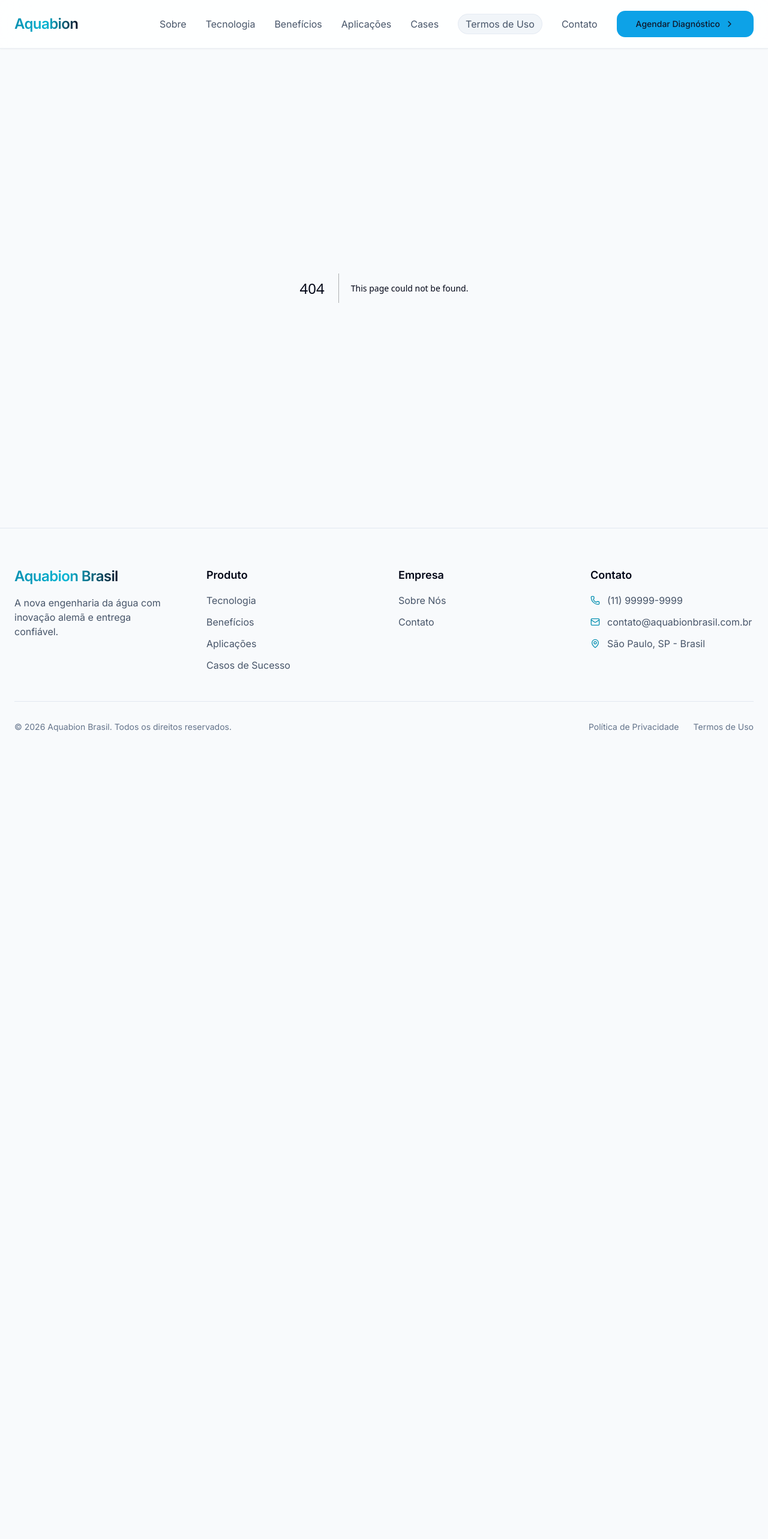
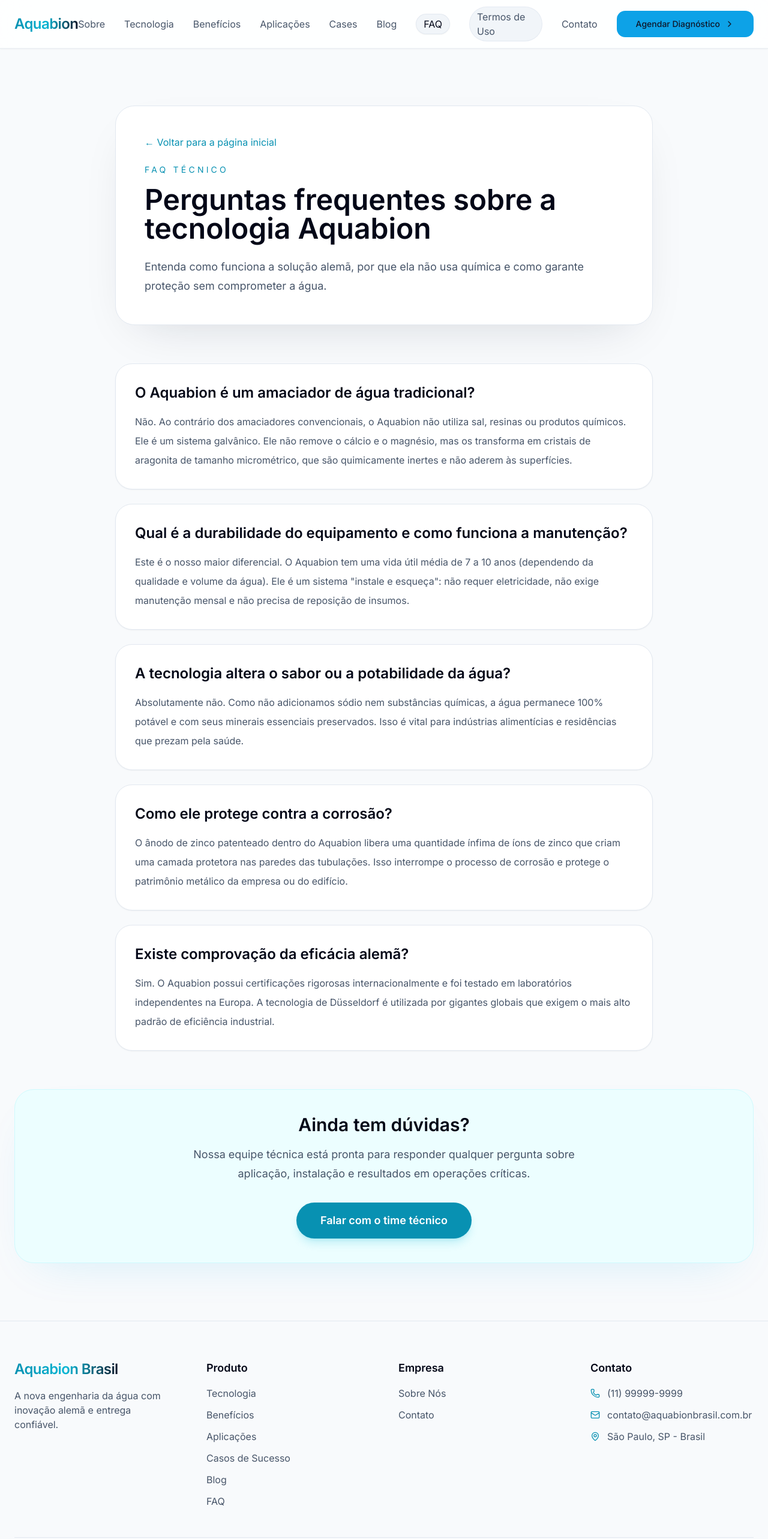
Before and after one commit to Evolvetech-Johnn/aquabion, a Next.js app: page /faq in a window 1280 px wide. Before the commit this address had no page. Shown: the top 2566 px of the page at 60% size. Before the commit the page ends 1286 px from the top, so only its background shows below. Built offline with nearby package versions, Linux system fonts and the light colour scheme.

Commit message:
feat: add Blog and FAQ pages with content and navigation updates

```diff
--- /dev/null
+++ b/src/app/blog/page.tsx
@@ -0,0 +1,60 @@
+import Link from 'next/link';
+
+export const metadata = {
+  title: 'Blog | Aquabion Brasil',
+  description: 'Insights e conteúdos sobre tratamento de água, sustentabilidade e tecnologia Aquabion.',
+};
+
+const posts = [
+  {
+    title: 'Como evitar incrustações sem usar química',
+    excerpt: 'Entenda por que o tratamento passivo com Aquabion é uma alternativa sustentável e confiável para grandes operações.',
+    href: '/blog/como-evitar-incrustacoes',
+  },
+  {
+    title: 'O impacto da água limpa na indústria',
+    excerpt: 'Veja como a qualidade da água influencia custos, eficiência e ciclos de manutenção em empresas de alto desempenho.',
+    href: '/blog/impacto-agua-industria',
+  },
+  {
+    title: 'Tecnologia alemã para processos mais previsíveis',
+    excerpt: 'Conheça os princípios da tecnologia Aquabion e como ela entrega operação contínua sem energia ativa.',
+    href: '/blog/tecnologia-alema',
+  },
+];
+
+export default function BlogPage() {
+  return (
+    <div className="min-h-screen bg-slate-50 text-slate-950 py-24">
+      <div className="container mx-auto px-6">
+        <div className="max-w-4xl mx-auto rounded-[2rem] bg-white border border-slate-200 p-12 shadow-[0_30px_80px_-40px_rgba(15,23,42,0.18)] text-center mb-16">
+          <p className="text-sm uppercase tracking-[0.3em] text-cyan-600">Blog Aquabion</p>
+          <h1 className="mt-4 text-4xl md:text-5xl font-semibold text-slate-950">
+            Conteúdo sobre água, sustentabilidade e eficiência industrial.
+          </h1>
+          <p className="mt-6 text-lg leading-8 text-slate-600">
+            Descubra artigos, análises e insights pensados para gestores de operações, engenheiros e times de manutenção.
+          </p>
+        </div>
+
+        <div className="grid gap-8 lg:grid-cols-3">
+          {posts.map((post) => (
+            <article key={post.href} className="rounded-[1.75rem] border border-slate-200 bg-white p-8 shadow-sm transition hover:-translate-y-1 hover:shadow-md">
+              <h2 className="text-2xl font-semibold text-slate-950 mb-4">{post.title}</h2>
+              <p className="text-slate-600 leading-7 mb-6">{post.excerpt}</p>
+              <Link href={post.href} className="inline-flex items-center gap-2 text-cyan-600 font-semibold hover:text-cyan-700">
+                Ler mais →
+              </Link>
+            </article>
+          ))}
+        </div>
+
+        <div className="mt-16 text-center">
+          <Link href="/contato" className="inline-flex items-center justify-center rounded-full bg-cyan-600 px-10 py-4 text-white text-lg font-semibold shadow-lg shadow-cyan-500/20 hover:bg-cyan-500">
+            Converse com nossa equipe
+          </Link>
+        </div>
+      </div>
+    </div>
+  );
+}
--- /dev/null
+++ b/src/app/faq/page.tsx
@@ -0,0 +1,77 @@
+import Link from 'next/link';
+
+export const metadata = {
+  title: 'FAQ Técnico | Aquabion Brasil',
+  description: 'Perguntas frequentes sobre a tecnologia Aquabion, seu funcionamento, manutenção e segurança da água.',
+};
+
+const faqs = [
+  {
+    question: 'O Aquabion é um amaciador de água tradicional?',
+    answer:
+      'Não. Ao contrário dos amaciadores convencionais, o Aquabion não utiliza sal, resinas ou produtos químicos. Ele é um sistema galvânico. Ele não remove o cálcio e o magnésio, mas os transforma em cristais de aragonita de tamanho micrométrico, que são quimicamente inertes e não aderem às superfícies.',
+  },
+  {
+    question: 'Qual é a durabilidade do equipamento e como funciona a manutenção?',
+    answer:
+      'Este é o nosso maior diferencial. O Aquabion tem uma vida útil média de 7 a 10 anos (dependendo da qualidade e volume da água). Ele é um sistema "instale e esqueça": não requer eletricidade, não exige manutenção mensal e não precisa de reposição de insumos.',
+  },
+  {
+    question: 'A tecnologia altera o sabor ou a potabilidade da água?',
+    answer:
+      'Absolutamente não. Como não adicionamos sódio nem substâncias químicas, a água permanece 100% potável e com seus minerais essenciais preservados. Isso é vital para indústrias alimentícias e residências que prezam pela saúde.',
+  },
+  {
+    question: 'Como ele protege contra a corrosão?',
+    answer:
+      'O ânodo de zinco patenteado dentro do Aquabion libera uma quantidade ínfima de íons de zinco que criam uma camada protetora nas paredes das tubulações. Isso interrompe o processo de corrosão e protege o patrimônio metálico da empresa ou do edifício.',
+  },
+  {
+    question: 'Existe comprovação da eficácia alemã?',
+    answer:
+      'Sim. O Aquabion possui certificações rigorosas internacionalmente e foi testado em laboratórios independentes na Europa. A tecnologia de Düsseldorf é utilizada por gigantes globais que exigem o mais alto padrão de eficiência industrial.',
+  },
+];
+
+export default function FaqPage() {
+  return (
+    <div className="min-h-screen bg-slate-50 text-slate-950 py-24">
+      <div className="container mx-auto px-6">
+        <div className="max-w-4xl mx-auto rounded-[2rem] bg-white border border-slate-200 p-12 shadow-[0_30px_80px_-40px_rgba(15,23,42,0.18)] mb-16">
+          <Link href="/" className="inline-flex items-center gap-2 text-cyan-600 hover:text-cyan-700 mb-6">
+            ← Voltar para a página inicial
+          </Link>
+          <p className="text-sm uppercase tracking-[0.3em] text-cyan-600">FAQ Técnico</p>
+          <h1 className="mt-4 text-4xl md:text-5xl font-semibold text-slate-950">
+            Perguntas frequentes sobre a tecnologia Aquabion
+          </h1>
+          <p className="mt-6 text-lg leading-8 text-slate-600">
+            Entenda como funciona a solução alemã, por que ela não usa química e como garante proteção sem comprometer a água.
+          </p>
+        </div>
+
+        <div className="grid gap-6 max-w-4xl mx-auto">
+          {faqs.map((item, index) => (
+            <article key={index} className="rounded-[1.75rem] border border-slate-200 bg-white p-8 shadow-sm">
+              <h2 className="text-2xl font-semibold text-slate-950 mb-4">{item.question}</h2>
+              <p className="text-slate-600 leading-8">{item.answer}</p>
+            </article>
+          ))}
+        </div>
+
+        <div className="mt-16 rounded-[2rem] border border-cyan-100 bg-cyan-50 p-10 text-center shadow-[0_30px_80px_-40px_rgba(14,165,233,0.18)]">
+          <h2 className="text-3xl font-semibold text-slate-950 mb-4">Ainda tem dúvidas?</h2>
+          <p className="max-w-2xl mx-auto text-lg leading-8 text-slate-600 mb-8">
+            Nossa equipe técnica está pronta para responder qualquer pergunta sobre aplicação, instalação e resultados em operações críticas.
+          </p>
+          <Link
+            href="/contato"
+            className="inline-flex items-center justify-center rounded-full bg-cyan-600 px-10 py-4 text-white text-lg font-semibold shadow-lg shadow-cyan-500/20 hover:bg-cyan-500"
+          >
+            Falar com o time técnico
+          </Link>
+        </div>
+      </div>
+    </div>
+  );
+}
--- a/src/app/page.tsx
+++ b/src/app/page.tsx
@@ -83,7 +83,7 @@
                 { number: '3x', text: 'Aumento de custos de manutenção' },
                 { number: '0%', text: 'Aditivos químicos necessários' },
               ].map((item, index) => (
-                <div key={index} className="premium-card">
+                <div key={index} className="rounded-[2rem] border border-cyan-100/70 bg-white/90 p-8 shadow-[0_20px_60px_-30px_rgba(14,165,233,0.25)]">
                   <div className="text-4xl md:text-5xl font-semibold text-slate-950 mb-3">
                     {item.number}
                   </div>
@@ -119,24 +119,24 @@
         </div>
       </AnimatedSection>
 
-      <AnimatedSection className="section-padding container-padding bg-gradient-to-r from-cyan-600 via-cyan-500 to-slate-950 text-white">
+      <AnimatedSection className="section-padding container-padding bg-gradient-to-r from-cyan-100 via-cyan-200 to-slate-950/90 text-slate-950">
         <div className="container mx-auto max-w-5xl text-center">
-          <p className="text-sm uppercase tracking-[0.3em] text-cyan-100/90">Solução para operações de alto nível</p>
-          <h2 className="mt-4 text-4xl md:text-5xl font-semibold tracking-tight">
+          <p className="text-sm uppercase tracking-[0.3em] text-cyan-700">Solução para operações de alto nível</p>
+          <h2 className="mt-4 text-4xl md:text-5xl font-semibold tracking-tight text-slate-950">
             Segurança, eficiência e confiança em cada etapa.
           </h2>
-          <p className="mt-6 text-lg leading-8 text-cyan-100/90">
+          <p className="mt-6 text-lg leading-8 text-slate-700">
             De hospitais a indústrias, Aquabion entrega água mais limpa, menos falhas e processos mais previsíveis sem intervenção química.
           </p>
           <div className="mt-10 flex flex-col sm:flex-row justify-center gap-4">
             <Link href="/contato">
-              <Button size="lg" className="h-16 bg-white text-slate-950 shadow-xl hover:bg-slate-100">
+              <Button size="lg" className="h-16 bg-cyan-600 text-white shadow-xl shadow-cyan-200/40 hover:bg-cyan-500">
                 Agendar Diagnóstico Técnico
                 <ArrowRight className="w-5 h-5" />
               </Button>
             </Link>
             <Link href="/tecnologia">
-              <Button size="lg" variant="outline" className="h-16 border-white text-white hover:bg-white/10">
+              <Button size="lg" variant="outline" className="h-16 border-cyan-600 text-cyan-700 hover:bg-cyan-50">
                 Conhecer a Tecnologia
               </Button>
             </Link>
--- a/src/components/Footer.tsx
+++ b/src/components/Footer.tsx
@@ -24,6 +24,8 @@
               <li><Link href="/beneficios" className="text-slate-600 hover:text-slate-950 transition-colors">Benefícios</Link></li>
               <li><Link href="/aplicacoes" className="text-slate-600 hover:text-slate-950 transition-colors">Aplicações</Link></li>
               <li><Link href="/cases" className="text-slate-600 hover:text-slate-950 transition-colors">Casos de Sucesso</Link></li>
+              <li><Link href="/blog" className="text-slate-600 hover:text-slate-950 transition-colors">Blog</Link></li>
+              <li><Link href="/faq" className="text-slate-600 hover:text-slate-950 transition-colors">FAQ</Link></li>
             </ul>
           </div>
 
--- a/src/components/Navbar.tsx
+++ b/src/components/Navbar.tsx
@@ -15,6 +15,8 @@
     { name: 'Benefícios', href: '/beneficios' },
     { name: 'Aplicações', href: '/aplicacoes' },
     { name: 'Cases', href: '/cases' },
+    { name: 'Blog', href: '/blog' },
+    { name: 'FAQ', href: '/faq' },
     { name: 'Termos de Uso', href: '/termos-de-uso' },
     { name: 'Contato', href: '/contato' },
   ];
```
